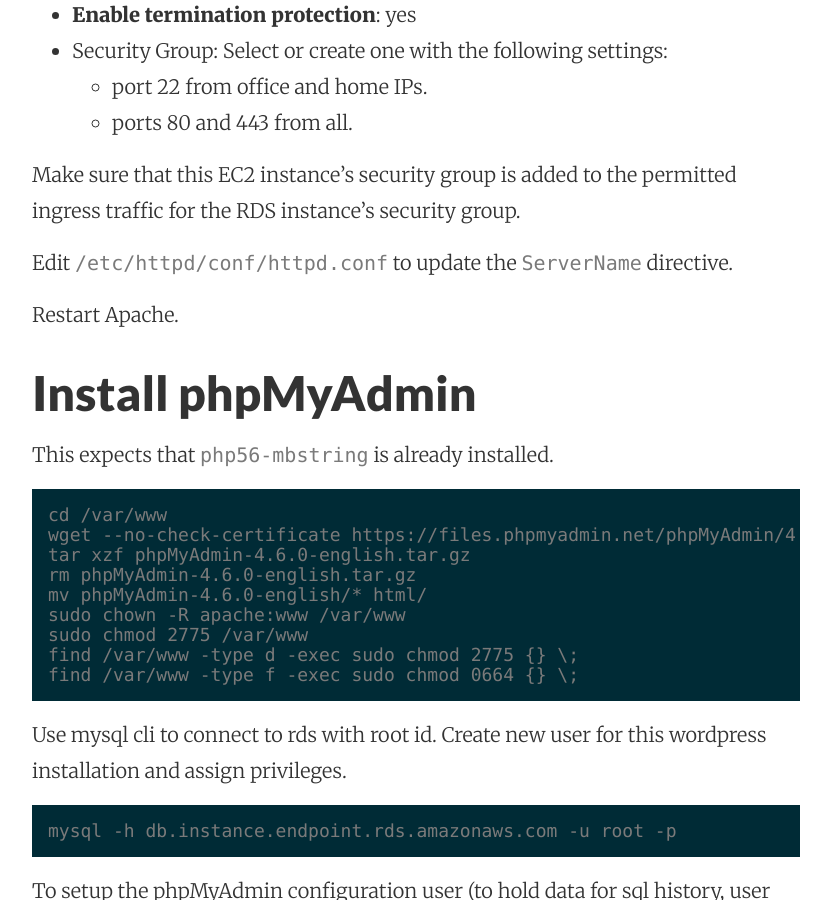
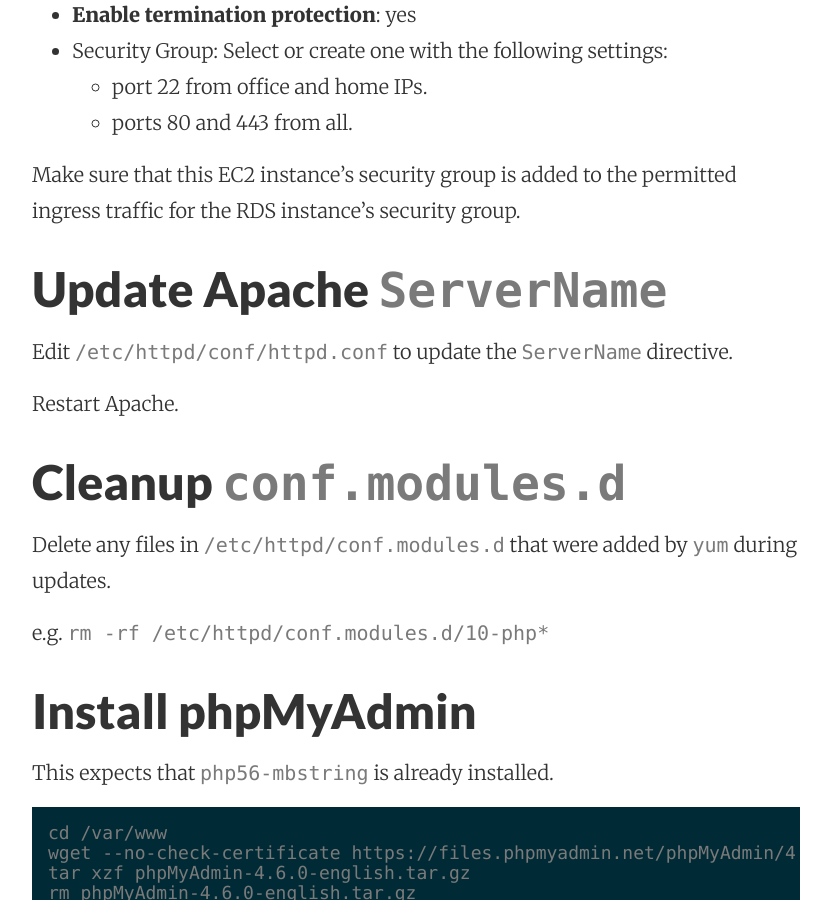
Before and after one commit to mattymaloney/mattymaloney.github.io, a Jekyll site: the page built from _posts/2016-04-12-phpmyadmin-aws-vpc-ec2-linux-rds-mariadb.md, in a window 1280 px wide and 900 px high, scrolled down 1234 px. Shown: the whole window, without its empty margins (224-1055 px from the left). Built offline with Jekyll 4.4.1, drawn with Linux system fonts in a browser that asks for light colours.

Commit message:
Updated 2016-04-12-phpmyadmin-aws-vpc-ec2-linux-rds-mariadb.md

```diff
--- a/_posts/2016-04-12-phpmyadmin-aws-vpc-ec2-linux-rds-mariadb.md
+++ b/_posts/2016-04-12-phpmyadmin-aws-vpc-ec2-linux-rds-mariadb.md
@@ -20,9 +20,18 @@
 
 Make sure that this EC2 instance's security group is added to the permitted ingress traffic for the RDS instance's security group.
 
+## Update Apache `ServerName`
+
 Edit `/etc/httpd/conf/httpd.conf` to update the `ServerName` directive.
 
 Restart Apache.
+
+
+## Cleanup `conf.modules.d`
+
+Delete any files in `/etc/httpd/conf.modules.d` that were added by `yum` during updates.
+
+e.g. `rm -rf /etc/httpd/conf.modules.d/10-php*`
 
 
 ## Install phpMyAdmin
```
